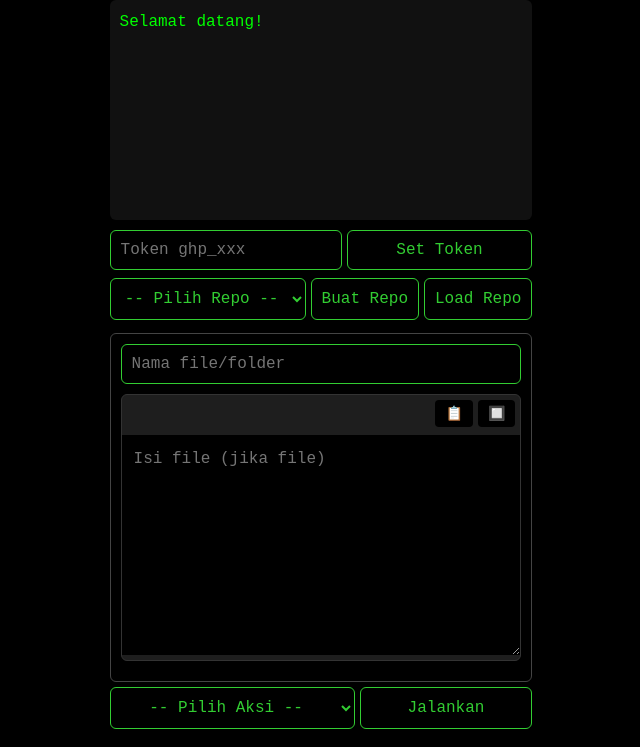
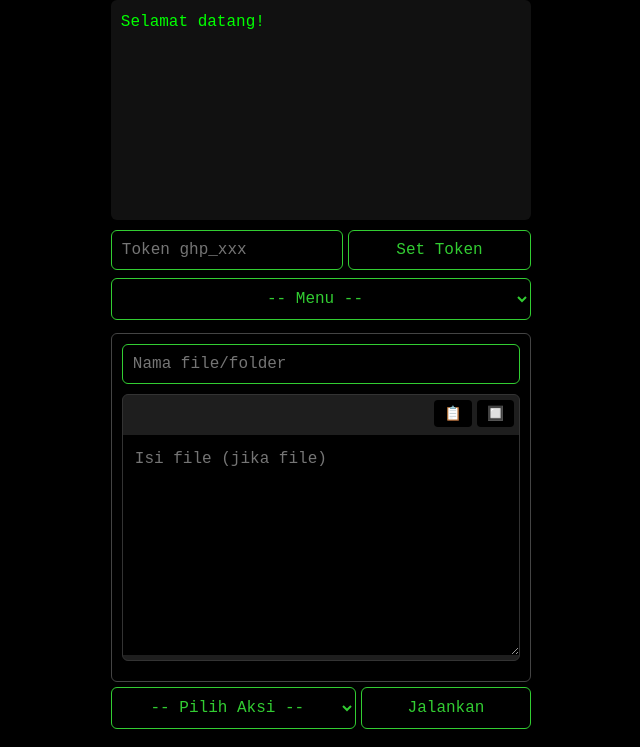
Before and after one commit to allshoez/Github-Deploy, a plain HTML site: page index.html in a window 1280 px wide. Shown: the part 53-800 px from the top of the page, without its empty margins (319-959 px from the left). Drawn offline with Linux system fonts and the light colour scheme.

Commit message:
Edit file index.html

```diff
--- a/index.html
+++ b/index.html
@@ -134,10 +134,12 @@ body.light #renamePopupContent input {
   </div>
 
   <!-- Repo -->
-  <div class="form-row">
-    <select id="repoSelect"><option value="">-- Pilih Repo --</option></select>
-    <button id="createRepo">Buat Repo</button>
-    <button id="loadRepoBtn">Load Repo</button>
+<div class="form-row">
+    <select id="repoSelect"><option value="">-- Menu --</option>
+    <option id="createRepo">Buat Repo</option>
+ <option id="renameRepo">Rename Repo</option>
+ <option id="deleteRepo">Hapus Repo</option>
+    <option id="loadRepoBtn">Load Repo</ootion></select>
   </div>
 
   <!-- File Area -->
```
